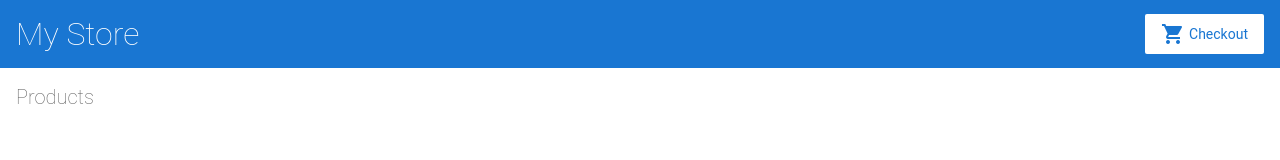
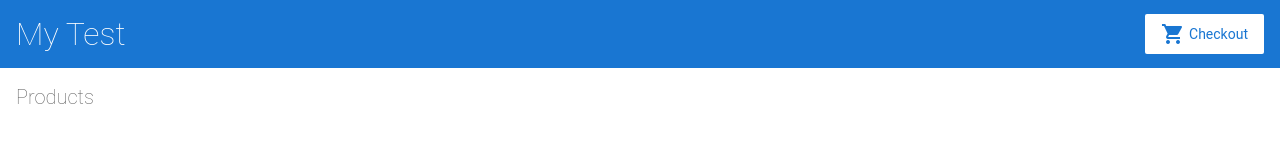
Before and after one commit to sdgsystems/angular-cfpjgc, an Angular app: page / in a window 1280 px wide. Shown: the top 160 px of the page. Built offline with nearby package versions, Linux system fonts and the light colour scheme.

Commit message:
Different browser test

```diff
--- a/src/app/top-bar/top-bar.component.html
+++ b/src/app/top-bar/top-bar.component.html
@@ -1,5 +1,5 @@
 <a [routerLink]="['/']">
-  <h1>My Store</h1>
+  <h1>My Test</h1>
 </a>
 
 <a [routerLink]="['/cart']" class="button fancy-button"><i class="material-icons">shopping_cart</i>Checkout</a>
```
